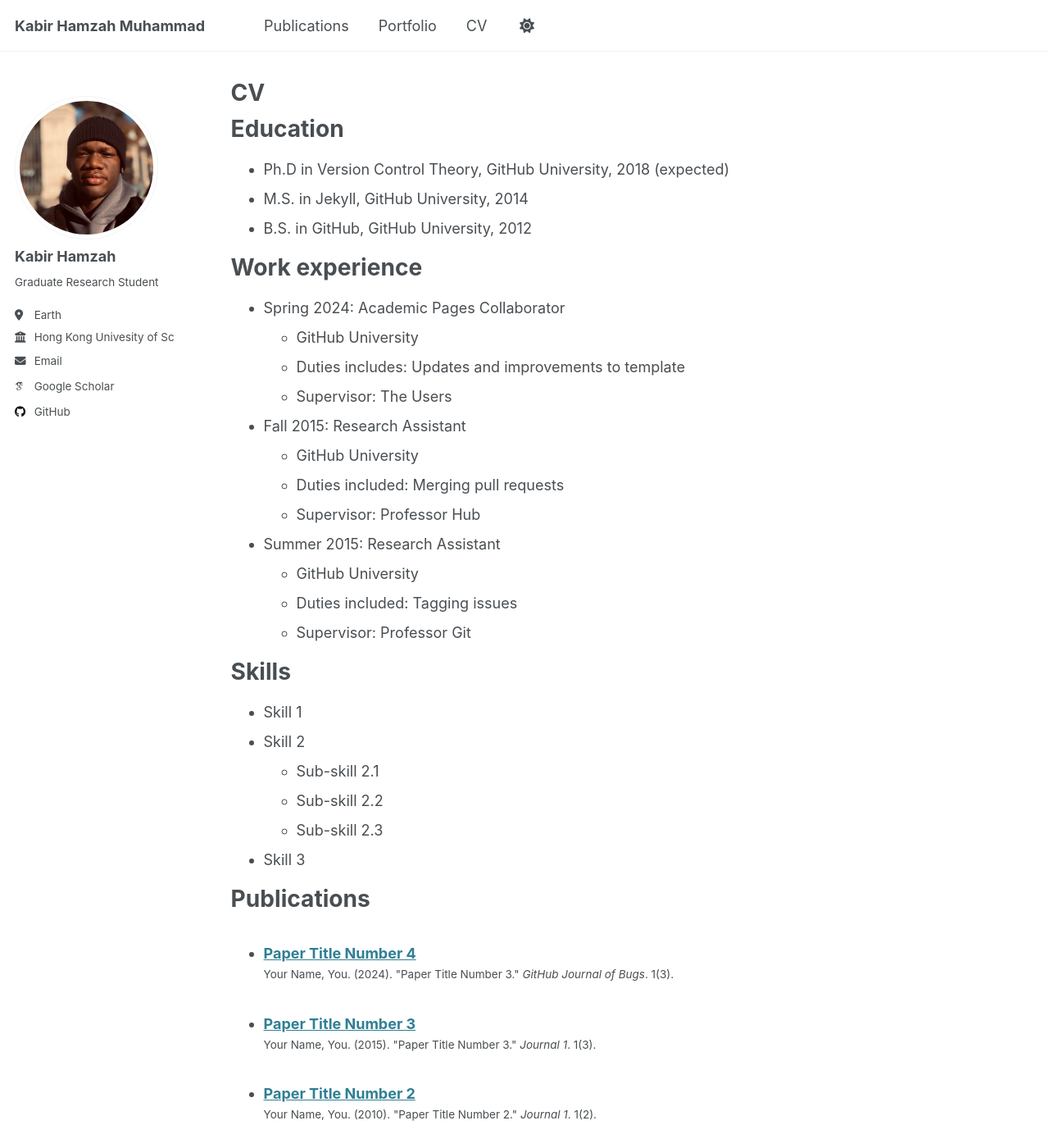
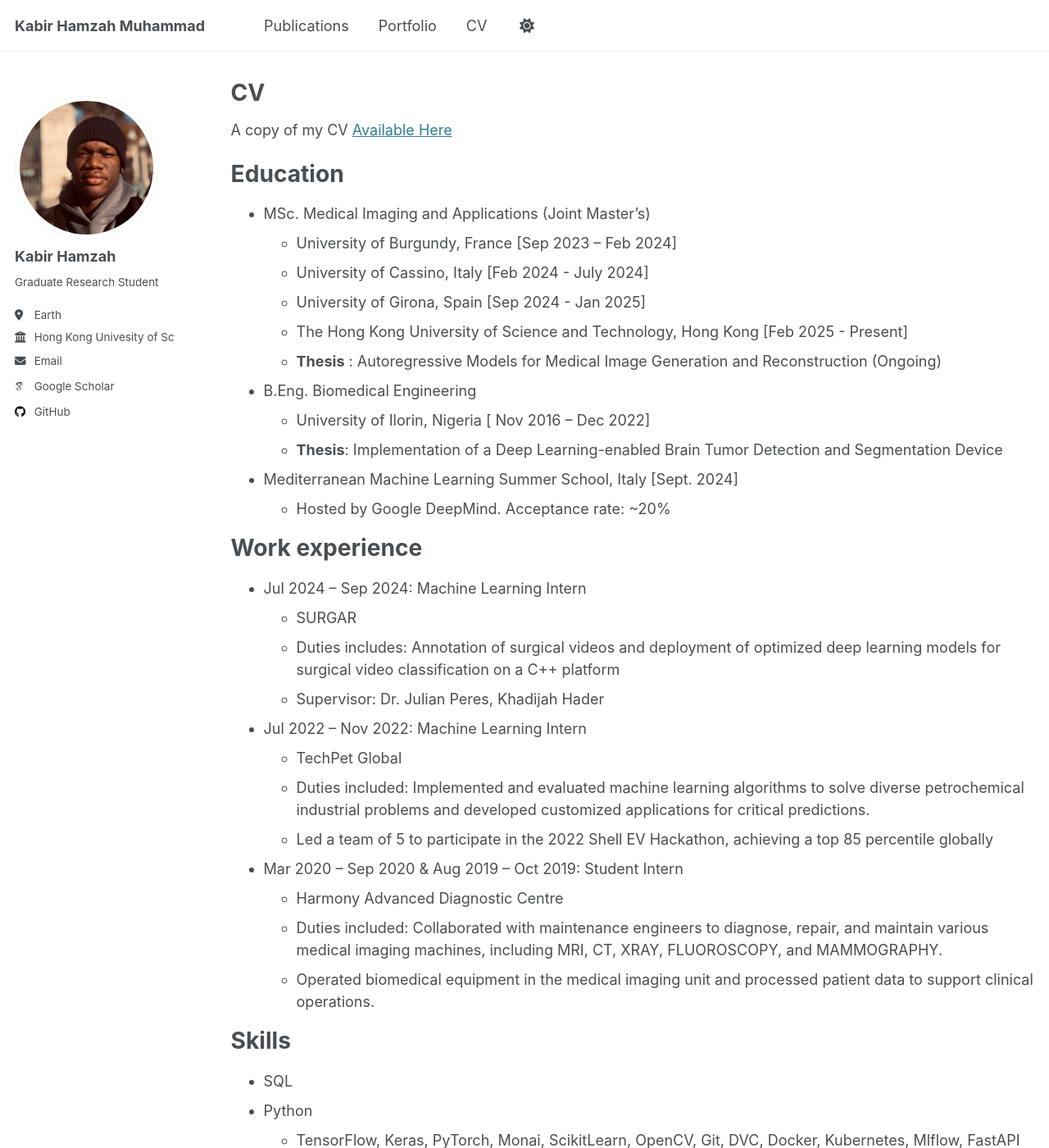
Before and after one commit to Marshall-mk/Marshall-mk.github.io, a Jekyll site: the page built from _pages/cv.md, in a window 1280 px wide and 1400 px high. Shown: the whole window at 82% size. Built offline with Jekyll 4.4.1, drawn with Linux system fonts in a browser that asks for light colours; some web fonts are replaced; some of the changed text lies outside the part shown.

Commit message:
Update cv.md

```diff
--- a/_pages/cv.md
+++ b/_pages/cv.md
@@ -9,56 +9,65 @@ redirect_from:
 
 {% include base_path %}
 
+
+A copy of my CV [Available Here](https://drive.google.com/file/d/1p9_wUV7Fl57dPZhSSeO7UFAIRffYyiBl/view?usp=sharing)
+
+
 Education
 ======
-* Ph.D in Version Control Theory, GitHub University, 2018 (expected)
-* M.S. in Jekyll, GitHub University, 2014
-* B.S. in GitHub, GitHub University, 2012
+* MSc. Medical Imaging and Applications (Joint Master’s)
+    * University of Burgundy, France [Sep 2023 – Feb 2024]
+    * University of Cassino, Italy [Feb 2024 - July 2024]
+    * University of Girona, Spain [Sep 2024 - Jan 2025]
+    * The Hong Kong University of Science and Technology, Hong Kong [Feb 2025 - Present]
+    * **Thesis** : Autoregressive Models for Medical Image Generation and Reconstruction (Ongoing)
+* B.Eng. Biomedical Engineering
+    * University of Ilorin, Nigeria [ Nov 2016 – Dec 2022]
+    * **Thesis**: Implementation of a Deep Learning-enabled Brain Tumor Detection and Segmentation Device
+
+* Mediterranean Machine Learning Summer School, Italy [Sept. 2024]
+    * Hosted by Google DeepMind. Acceptance rate: ~20%
 
 Work experience
 ======
-* Spring 2024: Academic Pages Collaborator
-  * GitHub University
-  * Duties includes: Updates and improvements to template
-  * Supervisor: The Users
+* Jul 2024 – Sep 2024: Machine Learning Intern
+  * SURGAR
+  * Duties includes: Annotation of surgical videos and deployment of optimized deep learning models for surgical video classification on a C++ platform
+  * Supervisor: Dr. Julian Peres, Khadijah Hader
 
-* Fall 2015: Research Assistant
-  * GitHub University
-  * Duties included: Merging pull requests
-  * Supervisor: Professor Hub
+* Jul 2022 – Nov 2022: Machine Learning Intern
+  * TechPet Global
+  * Duties included: Implemented and evaluated machine learning algorithms to solve diverse petrochemical industrial problems and developed customized applications for critical predictions.
+  * Led a team of 5 to participate in the 2022 Shell EV Hackathon, achieving a top 85 percentile globally
 
-* Summer 2015: Research Assistant
-  * GitHub University
-  * Duties included: Tagging issues
-  * Supervisor: Professor Git
+* Mar 2020 – Sep 2020 & Aug 2019 – Oct 2019: Student Intern
+  * Harmony Advanced Diagnostic Centre
+  * Duties included: Collaborated with maintenance engineers to diagnose, repair, and maintain various medical imaging machines, including MRI, CT, XRAY, FLUOROSCOPY, and MAMMOGRAPHY.
+  * Operated biomedical equipment in the medical imaging unit and processed patient data to support clinical operations.
 
 Skills
 ======
-* Skill 1
-* Skill 2
-  * Sub-skill 2.1
-  * Sub-skill 2.2
-  * Sub-skill 2.3
-* Skill 3
+* SQL
+* Python
+  * TensorFlow, Keras, PyTorch, Monai, ScikitLearn, OpenCV, Git, DVC, Docker, Kubernetes, Mlflow, FastAPI
 
 Publications
 ======
-  <ul>{% for post in site.publications reversed %}
-    {% include archive-single-cv.html %}
-  {% endfor %}</ul>
-
-Talks
-======
-  <ul>{% for post in site.talks reversed %}
-    {% include archive-single-talk-cv.html  %}
-  {% endfor %}</ul>
-
-Teaching
-======
-  <ul>{% for post in site.teaching reversed %}
-    {% include archive-single-cv.html %}
-  {% endfor %}</ul>
+* Latent Vision-Language Models for Multi-Modal Report Generation in Multi-Phase Pelvic-Abdominal CT
+   * Kabir Muhammad, Marawan Elbatel, Xiaomeng Li
+   * MICCAI 2025 (under review)
 
 Service and leadership
 ======
-* Currently signed in to 43 different slack teams
+* Pioneer Vice president for the American Society for Quality (University of Ilorin branch).
+  * Organizer of association events; managed budget and communications.
+* Vice president, National Society of Black Engineers (Unilorin chapter).
+  * Organizer of seminars and workshops; managed certifications.
+* Technical Director, Dare Word Students Association.
+  * Led technical preparations for association programs.
+  * Coordinated mentorship for over 300 students; provided academic tutorials and direct mentorship
+
+Memberships
+======
+* Collegiate Member, National Society of Black Engineers UniIlorin Chapter. [ 2019 – 2022]
+* Member, Data Science Nigeria, Unilorin Chapter. [ 2019 – Current]
```
